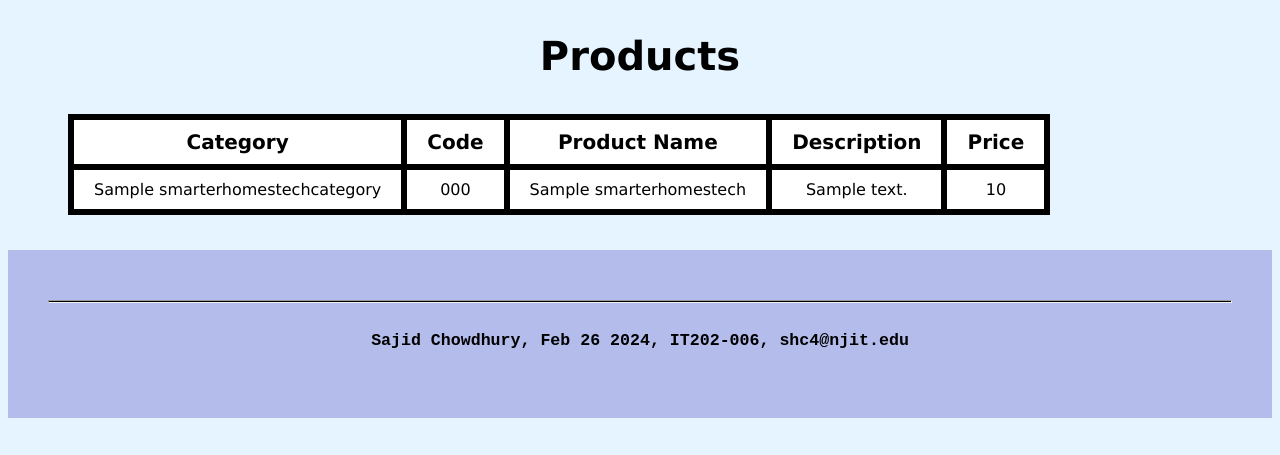
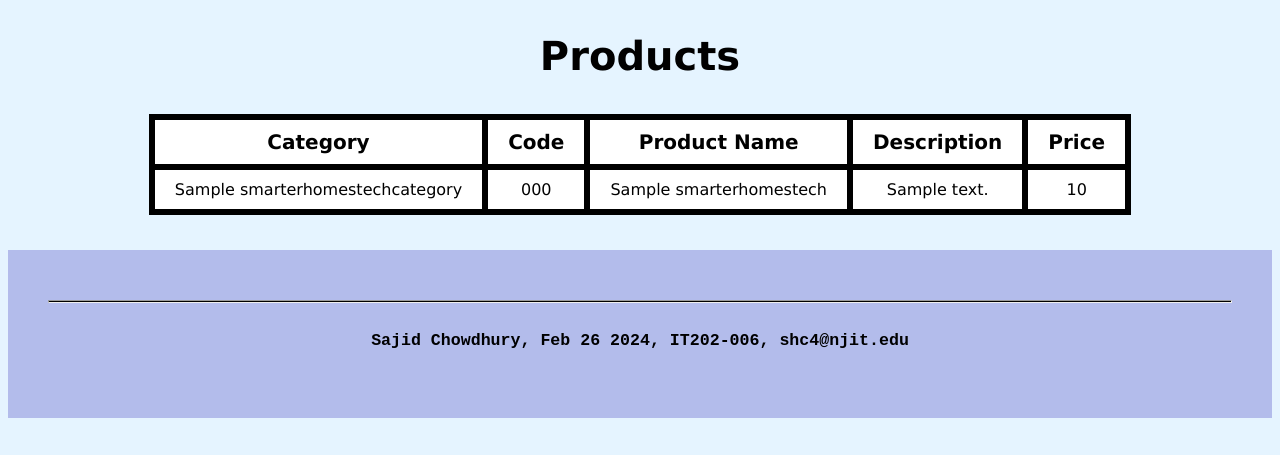
Before and after one commit to sajidchowdhury1/IT202-shc4-Project, a PHP site: page /product.php in a window 1280 px wide. Shown: the part 210-665 px from the top of the page. Run offline with PHP 8.4, Linux system fonts and the light colour scheme; tables that the repository leaves empty or names only in its code hold one stand-in row (values such as "Sample post").

Commit message:
Made the update to the table to center it

```diff
--- a/smart_home.css
+++ b/smart_home.css
@@ -234,13 +234,10 @@ main.product h2 {
 
 main.product table {
     border: 2px solid black;
-    margin: 35px 60px;
+    margin: 35px auto;
     background-color: black;
 }
 
-div.products table {
-    float: center;
-}
 
 table th {
     font-size: 20px;
```
